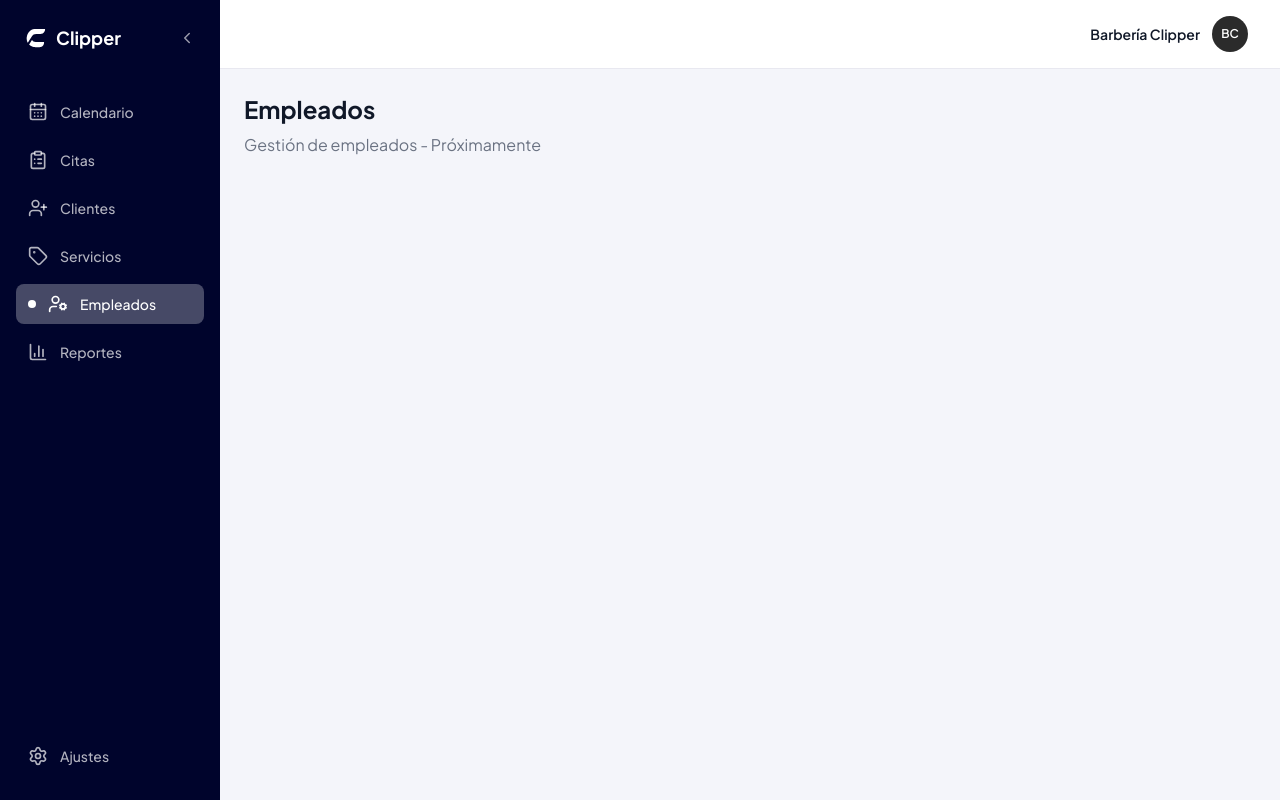
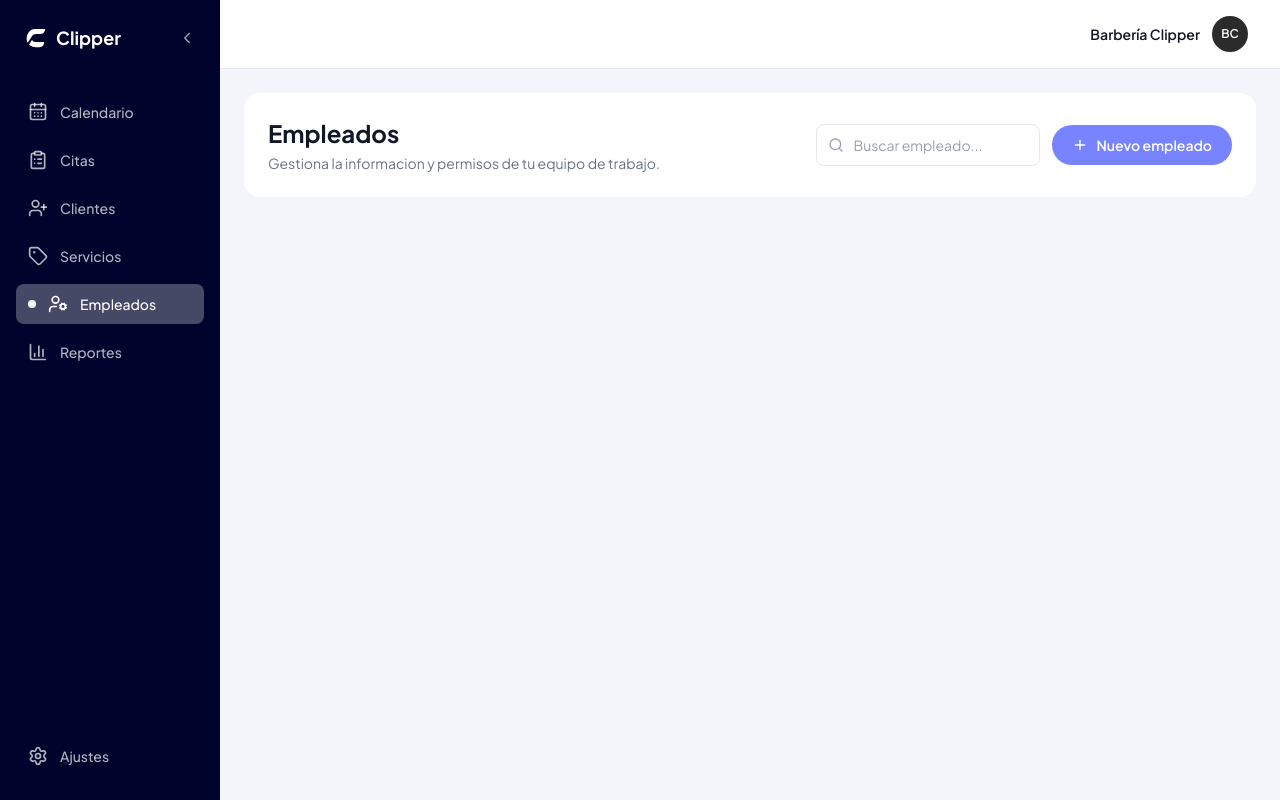
Before and after one commit to AndresRios123/Clipper-frontend, a React (Vite) app: page /empleados in a window 1280 px wide. Built offline with nearby package versions, Linux system fonts and the light colour scheme.

Commit message:
Iniciada página de empleados

```diff
--- /dev/null
+++ b/src/components/EmployeesView/EmployeesHeader.tsx
@@ -0,0 +1,43 @@
+import { useState } from "react";
+import { Plus } from "lucide-react";
+import SearchInput from "../SearchInput/SearchInput";
+
+type EmployeesHeaderProps = {
+  onNewEmployee?: () => void;
+};
+
+const EmployeesHeader = ({ onNewEmployee }: EmployeesHeaderProps) => {
+  const [searchTerm, setSearchTerm] = useState("");
+
+  return (
+    <div className="bg-white rounded-2xl p-6">
+      <div className="flex flex-col sm:flex-row sm:items-center sm:justify-between gap-4">
+        <div>
+          <h1 className="text-2xl font-bold text-gray-900">Empleados</h1>
+          <p className="text-sm text-gray-500 mt-1">
+            Gestiona la informacion y permisos de tu equipo de trabajo.
+          </p>
+        </div>
+
+        <div className="flex items-center gap-3">
+          <SearchInput
+            value={searchTerm}
+            onChange={setSearchTerm}
+            placeholder="Buscar empleado..."
+            className="w-56"
+          />
+          <button
+            type="button"
+            onClick={onNewEmployee}
+            className="flex items-center justify-center gap-2 bg-[#7883FF] text-white text-sm font-semibold rounded-full px-5 py-2.5 hover:bg-[#6670e8] transition-colors whitespace-nowrap"
+          >
+            <Plus size={16} />
+            Nuevo empleado
+          </button>
+        </div>
+      </div>
+    </div>
+  );
+};
+
+export default EmployeesHeader;
--- a/src/pages/Employees.tsx
+++ b/src/pages/Employees.tsx
@@ -1,8 +1,9 @@
+import EmployeesHeader from "../components/EmployeesView/EmployeesHeader";
+
 const Employees = () => {
   return (
-    <div className="p-6">
-      <h1 className="text-2xl font-bold text-gray-900">Empleados</h1>
-      <p className="text-gray-500 mt-2">Gestión de empleados - Próximamente</p>
+    <div className="p-6 flex flex-col gap-6">
+      <EmployeesHeader />
     </div>
   );
 };
```
